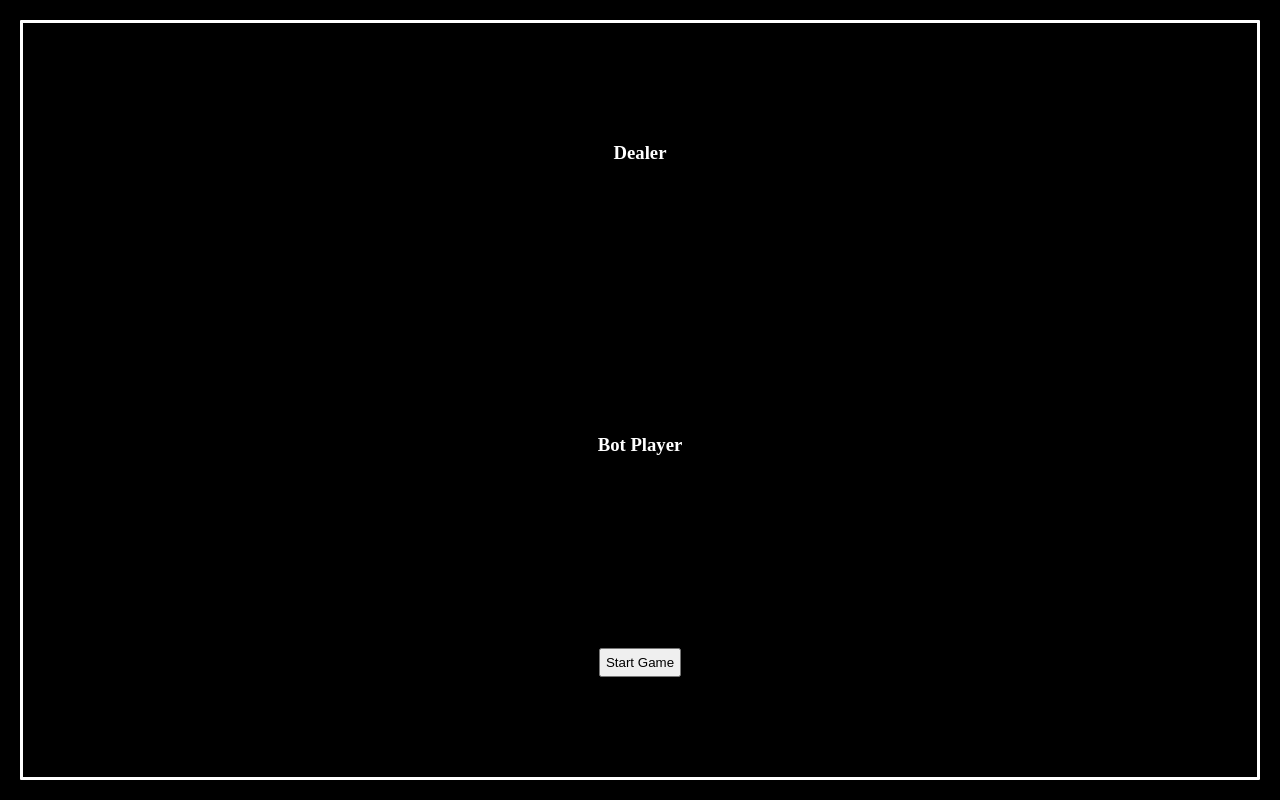
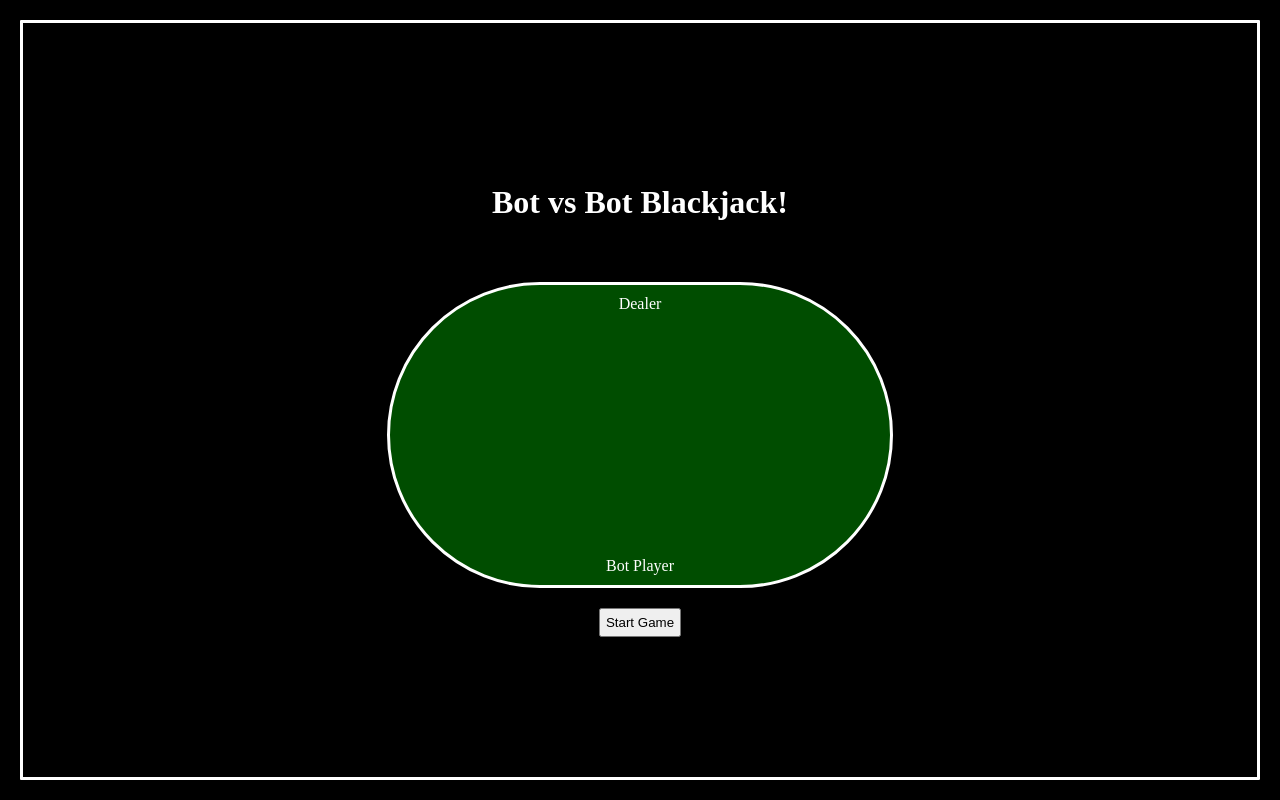
Before and after one commit to EricSkylar1/Bot-Blackjack, a plain HTML site: page index.html in a window 1280 px wide. Drawn offline with Linux system fonts and the light colour scheme.

Commit message:
Added a simulated blackjack table to the UI

```diff
--- a/index.html
+++ b/index.html
@@ -8,16 +8,15 @@
 </head>
 <body>
     <div class="game-container">
+        <h1>Bot vs Bot Blackjack!</h1>
+        <div id="narration" class="narration"></div>
+        <div class="card-container">
+            <span id="dealer-title">Dealer</span>
+            <div id="dealer-hand"></div>
+            <div id="player-hand"></div>
+            <span id="player-title">Bot Player</span>
+        </div>
 
-        <div class="dealer-container">
-            <h3>Dealer</h3>
-            <div id="dealer-hand"></div>
-        </div>
-        <div class="bot-player-container">
-            <div id="player-hand"></div>
-            <h3>Bot Player</h3>
-        </div>
-        <div id="narration" class="narration"></div>
         <button id="start-game-button" class="start-game-button">
             Start Game
         </button>
--- a/style.css
+++ b/style.css
@@ -11,10 +11,6 @@ body {
     justify-content: center;
 }
 
-.narration {
-    margin: 20px;
-}
-
 .game-container {
     width: 1500px;
     margin: 20px;
@@ -26,21 +22,29 @@ body {
     justify-content: center;
     align-items: center;
     text-align: center;
+    gap: 20px;
 }
 
-.dealer-container{
-    margin: 100px;
-    width: 50%;
-    height: 50%;
+.card-container{
+    display: flex;
+    flex-direction: column;
+    background-color: #004d00;
+    border-style: solid;
+    border-radius: 500px;
+    width: 500px;
+    height: 300px;
 }
 
-.bot-player-container{
-    width: 50%;
-    height: 50%;
+#player-title {
+    margin-top: auto;
+    margin-bottom: 10px;
+}
+
+#dealer-title {
+    margin-top: 10px;
 }
 
 .start-game-button{
-    margin-bottom: 100px;
     padding: 5px;
     cursor: pointer;
 }
```
